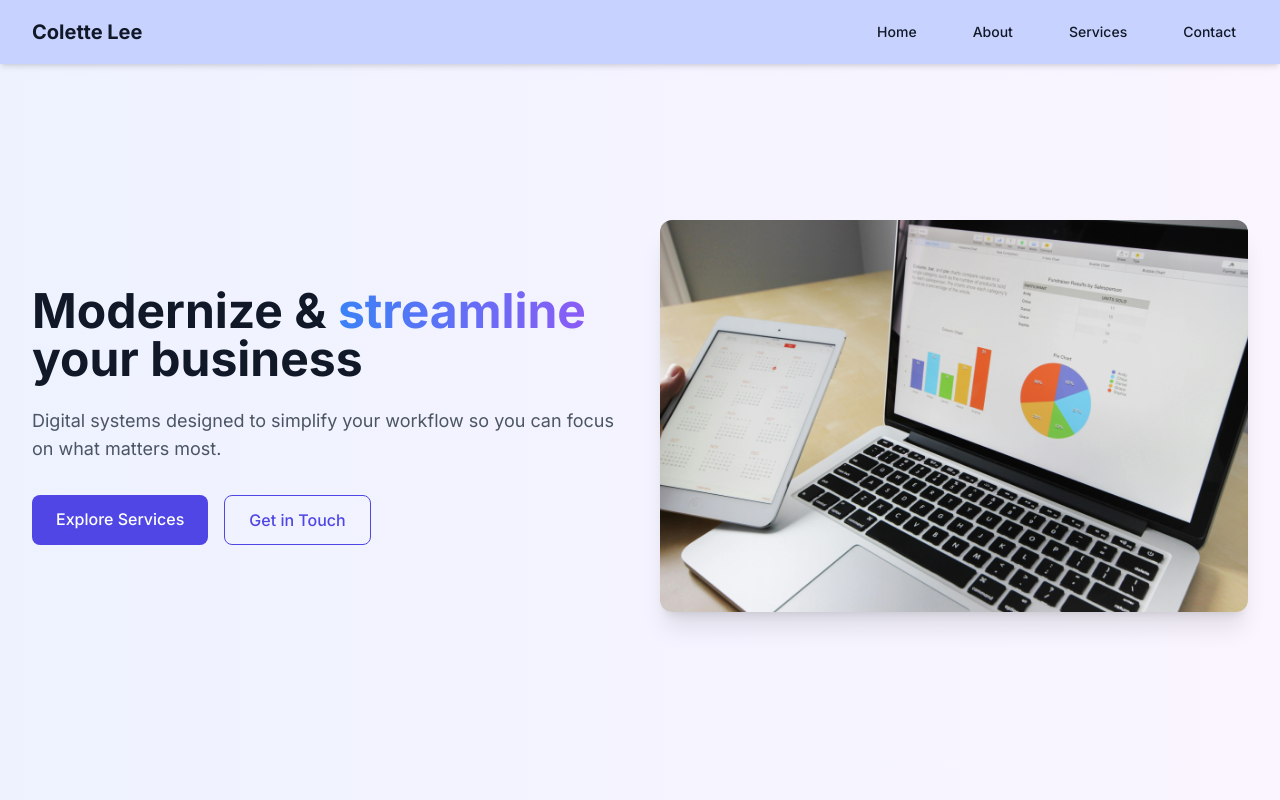
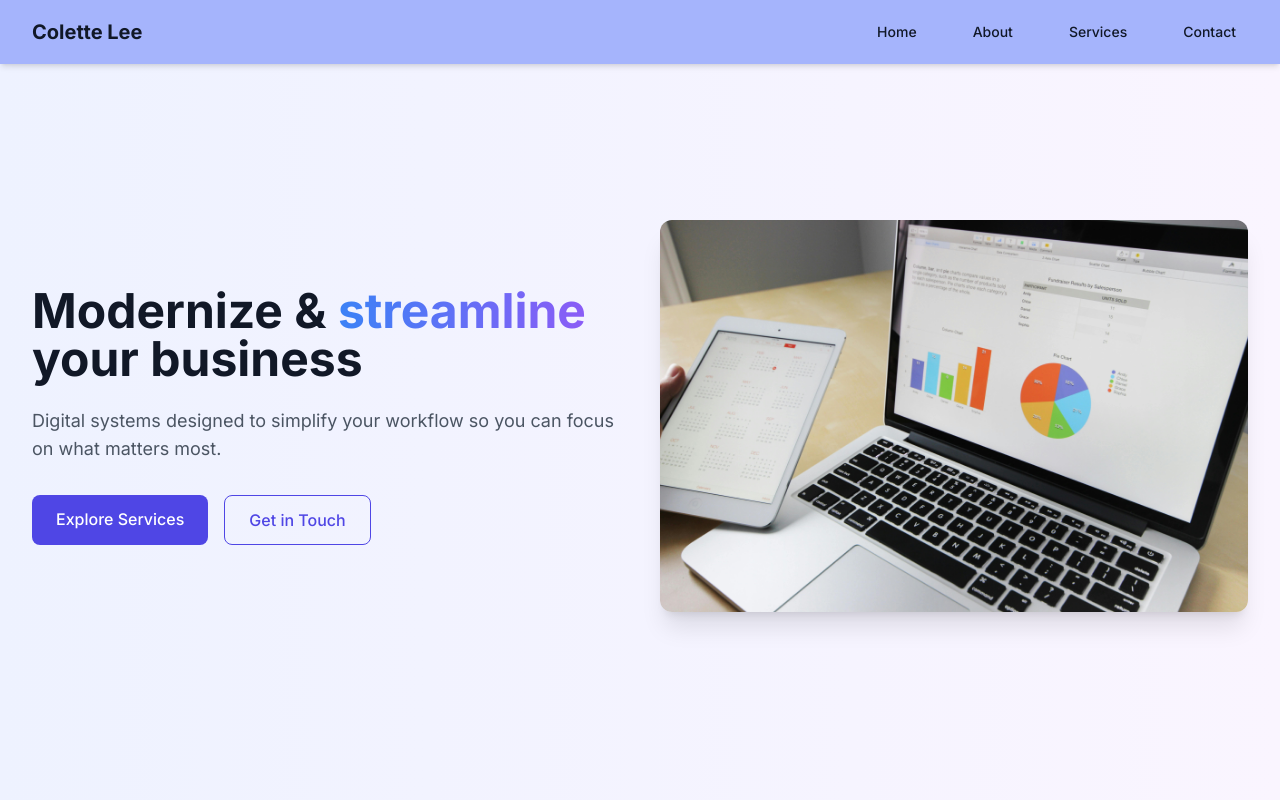
Before and after one commit to colette-lee-2/colette-lee-2.github.io, a plain HTML site: page index.html in a window 1280 px wide. Shown: the top 800 px of the page. Drawn offline with nearby package versions, Linux system fonts and the light colour scheme.

Commit message:
Update index.html
darkended nav bar

```diff
--- a/index.html
+++ b/index.html
@@ -12,7 +12,8 @@
 </head>
 <body class="bg-gray-50">
     <!-- Navigation -->
-    <nav class="bg-indigo-200 shadow-md fixed w-full z-10">
+    <nav class="bg-indigo-300 shadow-md fixed w-full z-10">
+
         <div class="max-w-7xl mx-auto px-4 sm:px-6 lg:px-8">
             <div class="flex justify-between h-16">
                 <div class="flex items-center">
```
